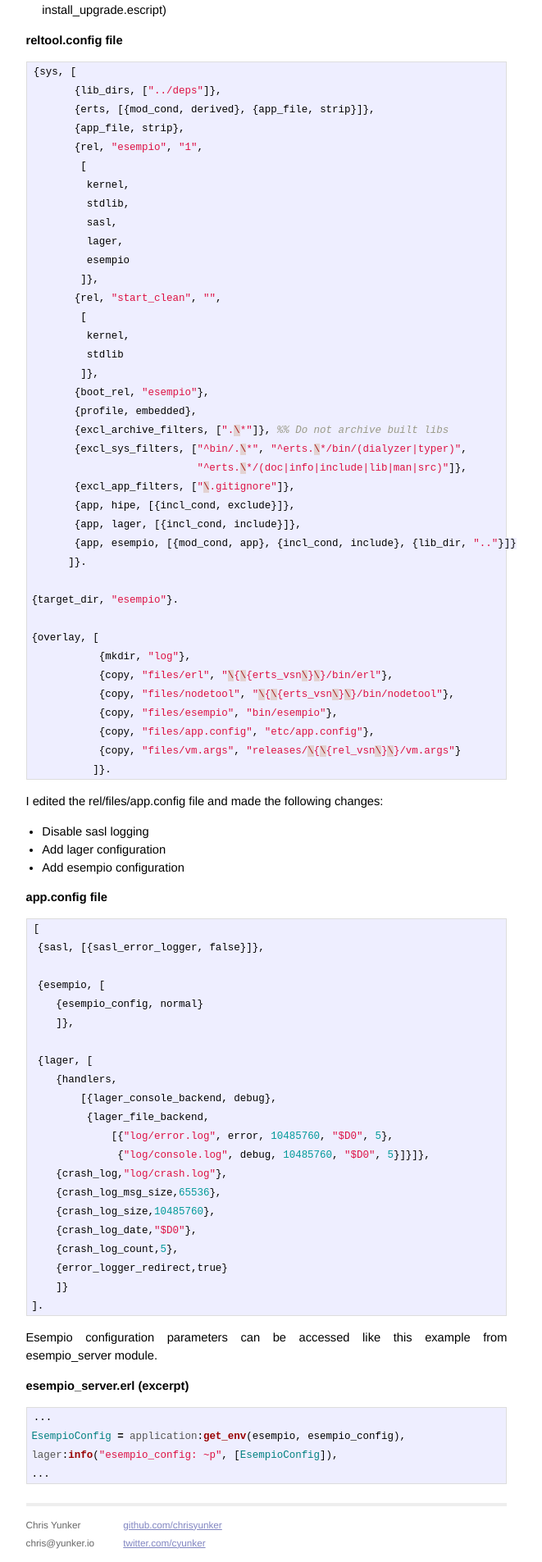
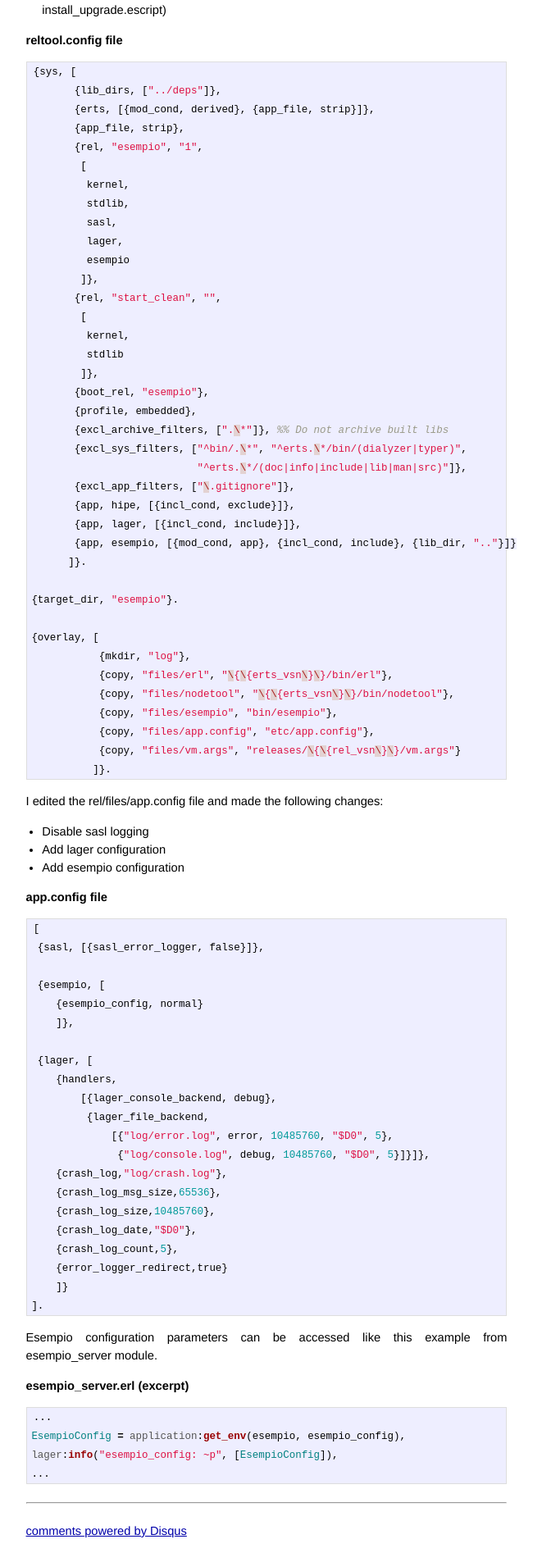
Before and after one commit to chrisyunker/chrisyunker.github.io, a Jekyll site: the page built from _posts/2012-12-28-erlang-otp-releases-with-rebar.md, in a window 1280 px wide. Shown: the part 2232-4137 px from the top of the page at 82% size, without its empty margins (315-976 px from the left). Built offline with Jekyll 4.4.1, drawn with Linux system fonts in a browser that asks for light colours; Markdown is read by kramdown in place of the engine named in the settings; comment, search, counter and statistics services are not loaded; after the commit the page ends 4110 px from its top, so only the background shows below that; some of the changed lines change nothing that is shown.

Commit message:
Added comments section

```diff
--- a/_config.yml
+++ b/_config.yml
@@ -4,6 +4,8 @@
 auto: true
 pygments: true
 markdown: rdiscount
+
+theme : simple
 
 title : Chris Yunker
 author :
@@ -15,4 +17,7 @@
 analytics :
   google_id : UA-28316611-2
 
+comments :
+  disqus_id : chrisyunkerblog
+
 production_url : http://blog.yunker.io
--- /dev/null
+++ b/_includes/comments
@@ -0,0 +1,13 @@
+<div id="disqus_thread"></div>
+<script type="text/javascript">
+  /* * * CONFIGURATION VARIABLES: EDIT BEFORE PASTING INTO YOUR WEBPAGE * * */
+  var disqus_shortname = '{{ site.comments.disqus_id }}'; // required: replace example with your forum shortname
+  /* * * DON'T EDIT BELOW THIS LINE * * */
+  (function() {
+      var dsq = document.createElement('script'); dsq.type = 'text/javascript'; dsq.async = true;
+      dsq.src = 'http://' + disqus_shortname + '.disqus.com/embed.js';
+      (document.getElementsByTagName('head')[0] || document.getElementsByTagName('body')[0]).appendChild(dsq);
+  })();
+</script>
+<noscript>Please enable JavaScript to view the <a href="http://disqus.com/?ref_noscript">comments powered by Disqus.</a></noscript>
+<a href="http://disqus.com" class="dsq-brlink">comments powered by <span class="logo-disqus">Disqus</span></a>
--- /dev/null
+++ b/_includes/comments_count
@@ -0,0 +1,11 @@
+<script type="text/javascript">
+  /* * * CONFIGURATION VARIABLES: EDIT BEFORE PASTING INTO YOUR WEBPAGE * * */
+  var disqus_shortname = '{{ site.comments.disqus_id }}'; // required: replace example with your forum shortname
+  /* * * DON'T EDIT BELOW THIS LINE * * */
+  (function () {
+      var s = document.createElement('script'); s.async = true;
+      s.type = 'text/javascript';
+      s.src = 'http://' + disqus_shortname + '.disqus.com/count.js';
+      (document.getElementsByTagName('HEAD')[0] || document.getElementsByTagName('BODY')[0]).appendChild(s);
+  }());
+</script>
--- a/_includes/header
+++ b/_includes/header
@@ -4,8 +4,8 @@
   <meta name="author" content="{{ site.author.name }}">
   {% if page.description %}<meta name="description" content="{{ page.description }}">{% endif %}
 
-  <link rel="stylesheet" href="/css/syntax.css" type="text/css" />
-  <link rel="stylesheet" href="/css/screen.css" type="text/css" media="screen, projection" />
+  <link rel="stylesheet" href="/css/{{ site.theme }}/syntax.css" type="text/css" />
+  <link rel="stylesheet" href="/css/{{ site.theme }}/screen.css" type="text/css" media="screen, projection" />
 
   <!--[if lt IE 9]>
   <script src="//html5shiv.googlecode.com/svn/trunk/html5.js"></script>
--- a/_layouts/post.html
+++ b/_layouts/post.html
@@ -7,7 +7,9 @@
 <div id="post">
 {{ content }}
 </div>
-{% include footer %}
+<br /><hr /><br />
+{% include comments_count %}
+{% include comments %}
 </div>
 {% include analytics %}
 </body>
```
Also changed, not shown: _posts/2012-12-28-erlang-otp-releases-with-rebar.md (line endings or trailing spaces), css/simple/screen.css (renamed from css/screen.css), css/simple/syntax.css (renamed from css/syntax.css), favicon.ico (renamed from images/favicon.ico).
